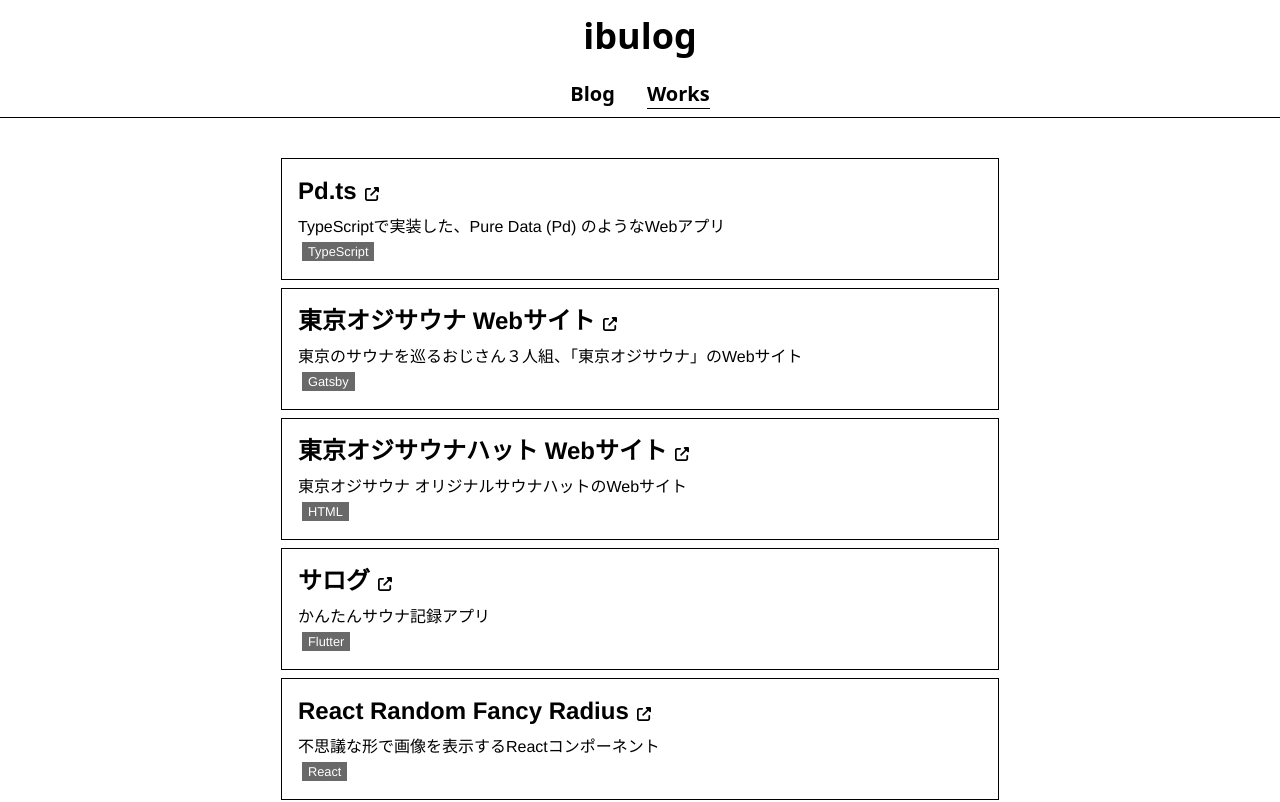
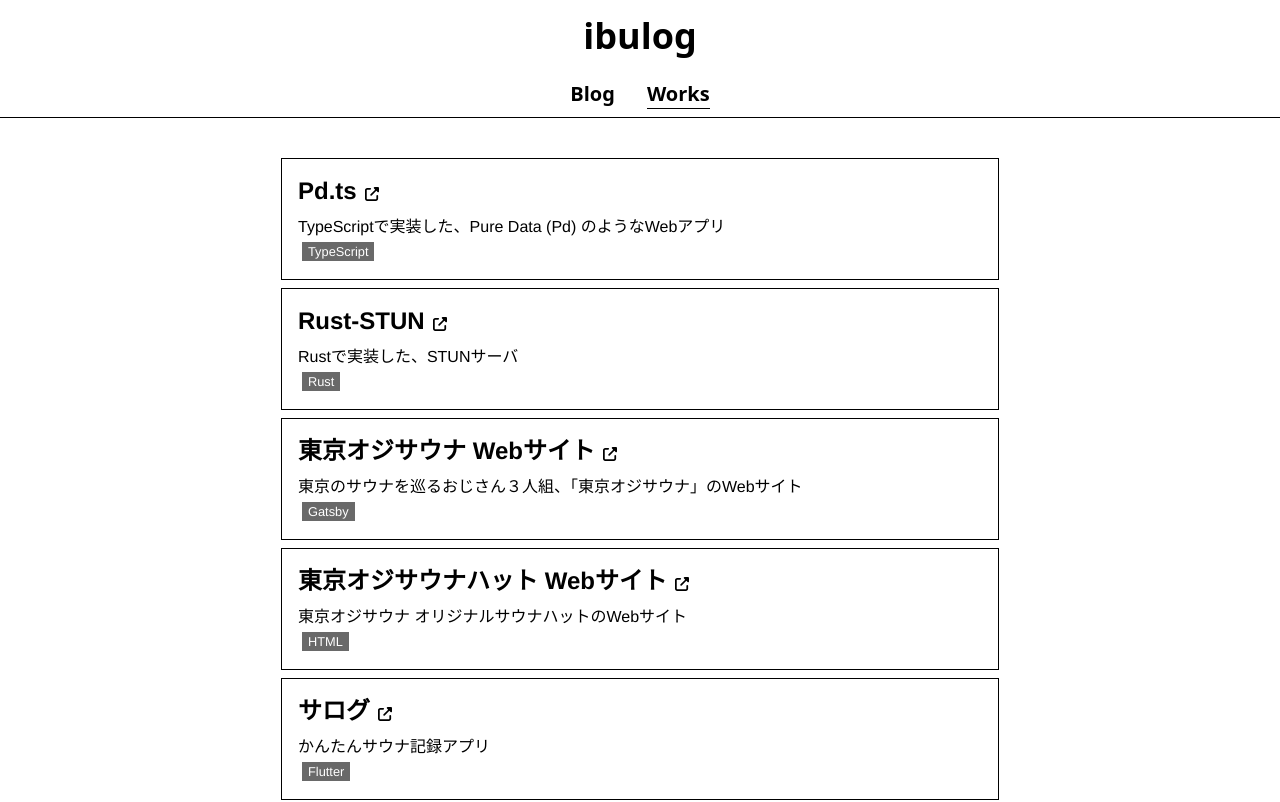
Before and after one commit to ibuibu/ibulog, a Next.js app: page /works in a window 1280 px wide. Shown: the top 802 px of the page. Built offline with nearby package versions, Linux system fonts and the light colour scheme; no server answers.

Commit message:
Add rust-stun to works

```diff
--- a/src/pages/works.tsx
+++ b/src/pages/works.tsx
@@ -40,6 +40,12 @@ export default function Home() {
         path="https://pdts.ibulog.com/"
         description="TypeScriptで実装した、Pure Data (Pd) のようなWebアプリ"
         tag="TypeScript"
+      />
+      <WorkCard
+        title="Rust-STUN"
+        path="https://github.com/ibuibu/rust-stun"
+        description="Rustで実装した、STUNサーバ"
+        tag="Rust"
       />
       <WorkCard
         title="東京オジサウナ Webサイト"
```
